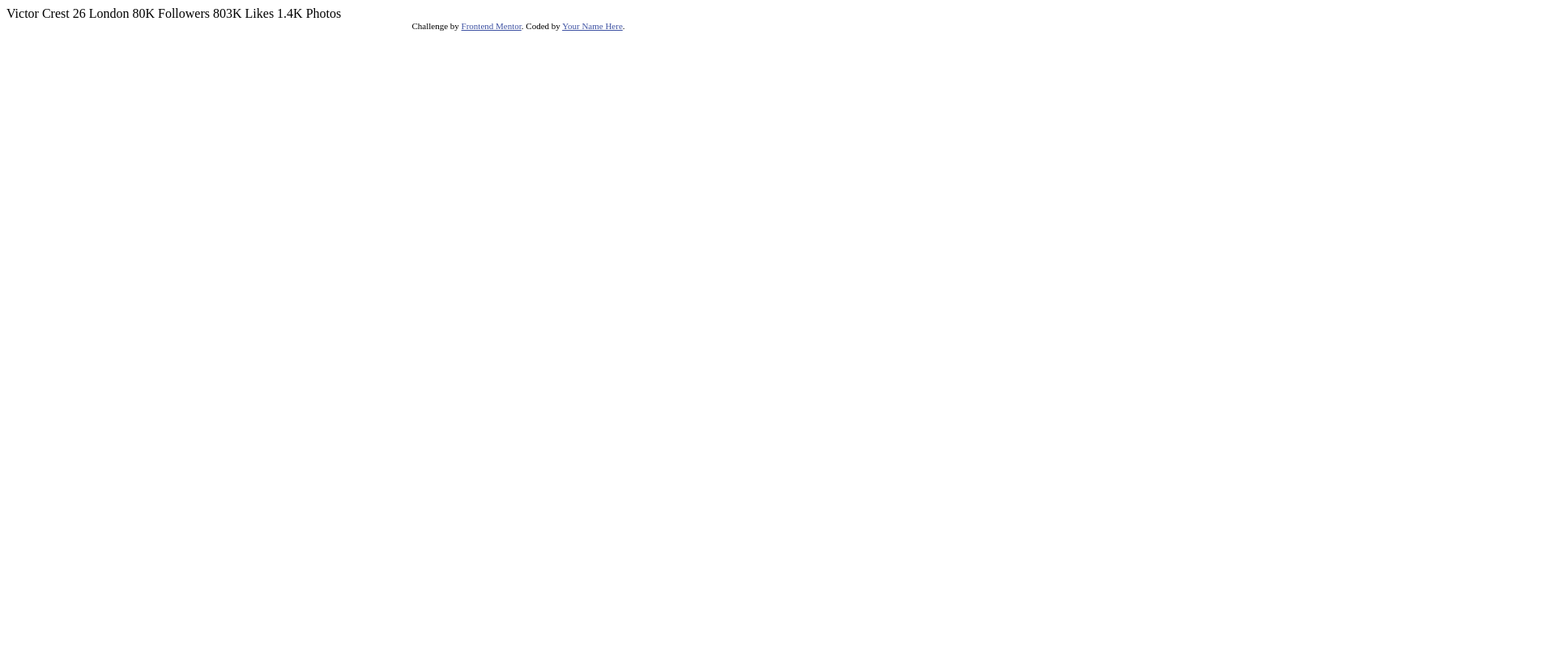
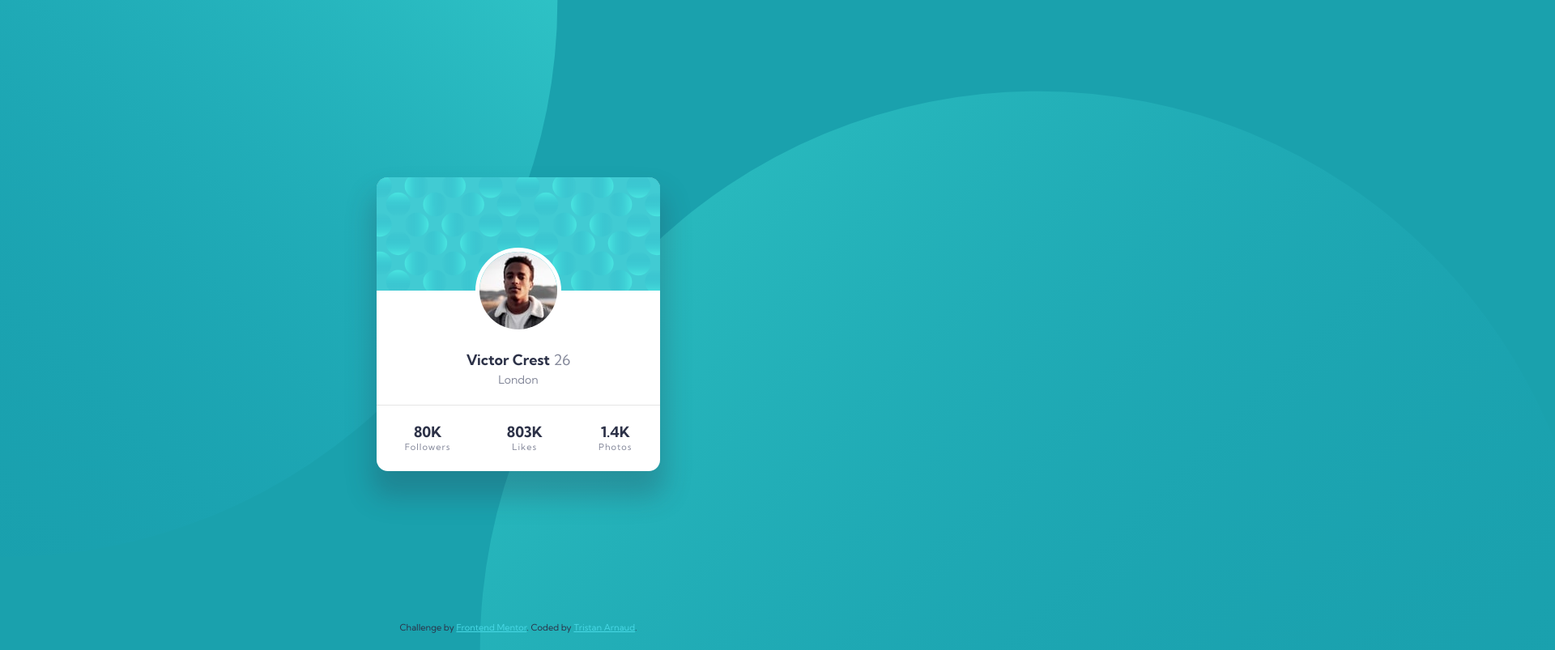
Before and after one commit to trist-n/frontendMaster-challenges, a plain HTML site: page 1-newbie/01-profile-card-component/index.html in a window 1280 px wide. Shown: the top 803 px of the page at 81% size, 1920 px wide, since content can reach past the window. Drawn offline with Linux system fonts and the light colour scheme.

Commit message:
html & css bases

```diff
--- /dev/null
+++ b/1-newbie/01-profile-card-component/assets/sass/1-helpers/_mixins.scss
@@ -0,0 +1,14 @@
+// --------------------
+// MIXINS
+// --------------------
+@mixin borderRadius($radius) {
+    border-radius: $radius;
+    -moz-border-radius: $radius;
+    -webkit-border-radius: $radius;
+}
+
+@mixin boxShadow($x, $y, $blur, $spread, $tint, $opacity) {
+    box-shadow: $x $y $blur $spread rgba($color: $tint, $alpha: $opacity);
+    -webkit-box-shadow: $x $y $blur $spread rgba($color: $tint, $alpha: $opacity);
+    -moz-box-shadow: $x $y $blur $spread rgba($color: $tint, $alpha: $opacity);
+}
--- /dev/null
+++ b/1-newbie/01-profile-card-component/assets/sass/2-tools/_reset.scss
@@ -0,0 +1,48 @@
+// http://meyerweb.com/eric/tools/css/reset/
+//  v2.0 | 20110126
+//  License: none (public domain)
+* { box-sizing: border-box; }
+
+html, body, div, span, applet, object, iframe,
+h1, h2, h3, h4, h5, h6, p, blockquote, pre,
+a, abbr, acronym, address, big, cite, code,
+del, dfn, em, img, ins, kbd, q, s, samp,
+small, strike, strong, sub, sup, tt, var,
+b, u, i, center,
+dl, dt, dd, ol, ul, li,
+fieldset, form, label, legend,
+table, caption, tbody, tfoot, thead, tr, th, td,
+article, aside, canvas, details, embed,
+figure, figcaption, footer, header, hgroup,
+menu, nav, output, ruby, section, summary,
+time, mark, audio, video {
+  margin: 0;
+  padding: 0;
+  border: 0;
+  font-size: 100%;
+  font: inherit;
+  vertical-align: baseline;
+}
+// HTML5 display-role reset for older browsers
+article, aside, details, figcaption, figure,
+footer, header, hgroup, menu, nav, section {
+  display: block;
+}
+body {
+  line-height: 1;
+}
+ol, ul {
+  list-style: none;
+}
+blockquote, q {
+  quotes: none;
+}
+blockquote:before, blockquote:after,
+q:before, q:after {
+  content: '';
+  content: none;
+}
+table {
+  border-collapse: collapse;
+  border-spacing: 0;
+}
--- /dev/null
+++ b/1-newbie/01-profile-card-component/assets/sass/3-basics/_colors.scss
@@ -0,0 +1,17 @@
+// --------------------
+// COLORS VARIABLES
+// --------------------
+// ### Primary
+// Dark cyan: hsl(185, 75%, 39%) --> shadows
+// Very dark desaturated blue: hsl(229, 23%, 23%) --> text primary
+// Dark grayish blue: hsl(227, 10%, 46%) --> text secondary
+
+// ### Neutral
+// Dark gray: hsl(0, 0%, 59%) --> footer line
+$white: #fff;
+
+$darkCyan: hsl(185, 75%, 39%);
+$darkGray: hsl(0, 0%, 59%);
+
+$textPrimary: hsl(229, 23%, 23%);
+$textSecondary: hsl(227, 10%, 56%);
--- /dev/null
+++ b/1-newbie/01-profile-card-component/assets/sass/3-basics/_typography.scss
@@ -0,0 +1,27 @@
+// --------------------
+// TYPOGRAPHY
+// --------------------
+// Import Kumbh Sans from Google Fonts
+@import url('https://fonts.googleapis.com/css2?family=Kumbh+Sans:wght@400;700&display=swap');
+
+* {
+    -webkit-font-smoothing: antialiased;
+    -moz-osx-font-smoothing: grayscale;
+    text-rendering: optimizeLegibility;
+}
+
+body {
+    font-family: 'Kumbh Sans', sans-serif;
+    font-size: 18px;
+    // line-height: 1.5;
+    color: $textPrimary;
+}
+
+strong { font-weight: 700; }
+span.dimmed { color: $textSecondary; }
+p {
+    &.small { font-size: 14px; }
+    &.x-small { font-size: 11px; }
+    &.bold { font-weight: 700; }
+    &.dimmed { color: $textSecondary; }
+}
--- /dev/null
+++ b/1-newbie/01-profile-card-component/assets/sass/4-layout/_background.scss
@@ -0,0 +1,25 @@
+// --------------------
+// BACKGROUND
+// --------------------
+body { background-color: #1AA1AD; }
+
+.bg-pattern {
+    z-index: 0;
+    position: absolute;
+    width: 1377px;
+
+    &.top {
+        left: -1377px + (1377px / 2);
+        top: -1377px + (1377px / 2);
+        // transform: scale(2);
+    }
+
+    &.bottom {
+        // display: none;
+        // right: -50%;
+        // bottom: -50%;
+        right: -1377px + (1377px / 2);
+        bottom: -1377px + (1377px / 2);
+        // transform: scale(2);
+    }
+}
--- /dev/null
+++ b/1-newbie/01-profile-card-component/assets/sass/5-modules/_attribution.scss
@@ -0,0 +1,16 @@
+// --------------------
+// ATTRIBUTIONS
+// --------------------
+.attribution {
+    position: absolute;
+    width: 100%;
+    height: 30px;
+    bottom: 0;
+
+    font-size: 11px;
+    text-align: center;
+    color: $textPrimary;
+
+    // a { color: hsl(228, 45%, 44%); }
+    a { color: lighten($color: $darkCyan, $amount: 20); }
+}
--- /dev/null
+++ b/1-newbie/01-profile-card-component/assets/sass/5-modules/_card.scss
@@ -0,0 +1,67 @@
+// --------------------
+// CARD
+// --------------------
+$cardWidth: 350px;
+
+body, html { height: 100%; }
+main {
+    height: 100%;
+    display: flex;
+    align-items: center;
+    justify-content: center;
+}
+
+.card {
+    z-index: 1;
+    background-color: $white;
+    width: $cardWidth;
+    max-width: 350px;
+    @include borderRadius(14px);
+    overflow: hidden;
+    @include boxShadow(0px, 26px, 32px, 6px, $textPrimary, 0.25);
+
+    header.card-header {
+        position: relative;
+        // height: 188px;
+        height: 140px;
+        // padding: 24px;
+        margin-bottom: (96px + 10px) / 2;
+
+        background: url('../images/bg-pattern-card.svg') repeat $darkCyan;
+
+        img {
+            position: absolute;
+            height: 96px + 10px; // 96px + 5px * 2 of border
+            width: 96px + 10px;
+            bottom: 0 - ( (96px + 10px) / 2 );
+            // !!!!!!!!!! Check for another solution !!!!!!!!!!
+            left: ( $cardWidth / 2 ) - ( (96px + 10px) / 2 );
+            // !!!!!!!!!!
+            justify-self: center;
+            border: 5px solid $white;
+            @include borderRadius(100%);
+        }
+    }
+
+    .card-content {
+        padding: 24px 0;
+        text-align: center;
+
+        h1 { margin-bottom: 8px; }
+    }
+
+    footer.card-footer {
+        padding: 24px 0;
+        border-top: 1px solid rgba($color: $darkGray, $alpha: 0.25);
+
+        ul {
+            display: flex;
+            justify-content: space-around;
+            text-align: center;
+            li{
+                p:first-of-type { margin-bottom: 4px; }
+                p:last-of-type { letter-spacing: 1px; }
+            }
+        }
+    }
+}
--- /dev/null
+++ b/1-newbie/01-profile-card-component/assets/sass/style.scss
@@ -0,0 +1,18 @@
+// 1 - HELPERS
+@import '1-helpers/mixins';
+
+// 2 - TOOLS
+@import '2-tools/reset';
+
+// 3 - BASICS
+@import '3-basics/colors';
+@import '3-basics/typography';
+
+// 4 - LAYOUT
+@import '4-layout/background';
+
+// 5 - MODULES
+@import '5-modules/card';
+@import '5-modules/attribution';
+
+// 6 _ PAGES
--- a/1-newbie/01-profile-card-component/index.html
+++ b/1-newbie/01-profile-card-component/index.html
@@ -5,31 +5,46 @@
   <meta name="viewport" content="width=device-width, initial-scale=1.0"> <!-- displays site properly based on user's device -->
 
   <link rel="icon" type="image/png" sizes="32x32" href="./assets/favicon-32x32.png">
+  <link rel="stylesheet" href="./assets/css/style.css">
 
   <title>Frontend Mentor | Profile card component</title>
 
-  <!-- Feel free to remove these styles or customise in your own stylesheet 👍 -->
-  <style>
-    .attribution { font-size: 11px; text-align: center; }
-    .attribution a { color: hsl(228, 45%, 44%); }
-  </style>
 </head>
 <body>
-  Victor Crest
-  26
-  London
+  <img src="./assets/images/bg-pattern-top.svg" alt="bg patterns" class="bg-pattern top">
+  <img src="./assets/images/bg-pattern-bottom.svg" alt="bg patterns" class="bg-pattern bottom">
+  <main>
+    <div class="card">
+      <header class="card-header">
+        <img src="./assets/images/image-victor.jpg" alt="profile photo">
+      </header>
+      <div class="card-content">
+        <h1><strong>Victor Crest</strong><span class="dimmed"> 26</span></h1>
+        <p class="small dimmed">London</p>
+      </div>
+      <footer class="card-footer">
+        <ul>
+          <li>
+            <p class="bold">80K</p>
+            <p class="x-small dimmed">Followers</p>
+          </li>
+          <li>
+            <p class="bold">803K</p>
+            <p class="x-small dimmed">Likes</p>
+          </li>
+          <li>
+            <p class="bold">1.4K</p>
+            <p class="x-small dimmed">Photos</p>
+          </li>
+        </ul>
+      </footer>
+    </div>
+  </main>
 
-  80K
-  Followers
+  <div class="attribution">
+    Challenge by <a href="https://www.frontendmentor.io?ref=challenge" target="_blank" rel="noopener noreferrer">Frontend Mentor</a>.
+    Coded by <a href="http://tristn.fr" target="_blank" rel="noopener noreferrer">Tristan Arnaud</a>.
 
-  803K
-  Likes
-
-  1.4K
-  Photos
-  <div class="attribution">
-    Challenge by <a href="https://www.frontendmentor.io?ref=challenge" target="_blank">Frontend Mentor</a>.
-    Coded by <a href="#">Your Name Here</a>.
   </div>
 </body>
 </html>
```
Also changed, not shown: 1-newbie/01-profile-card-component/assets/css/style.css (added), 1-newbie/01-profile-card-component/assets/style.css (deleted), 4 other files.
